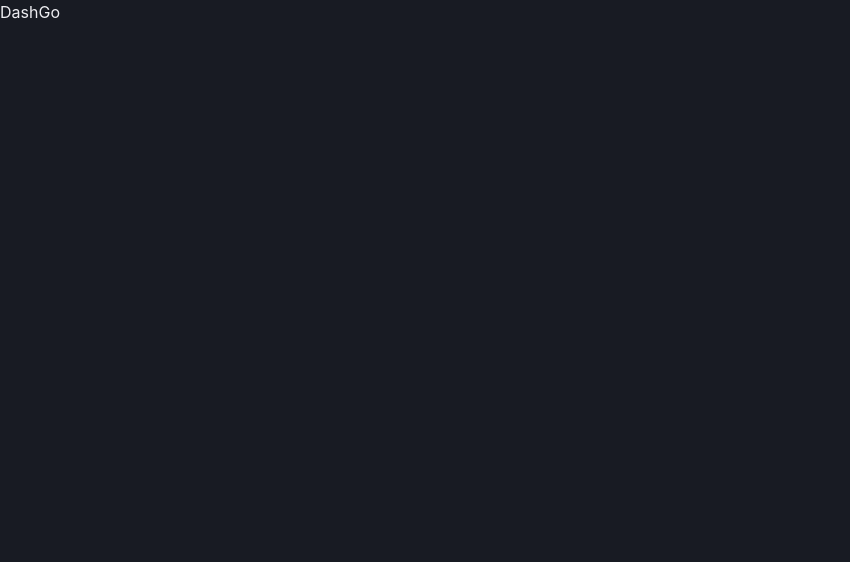
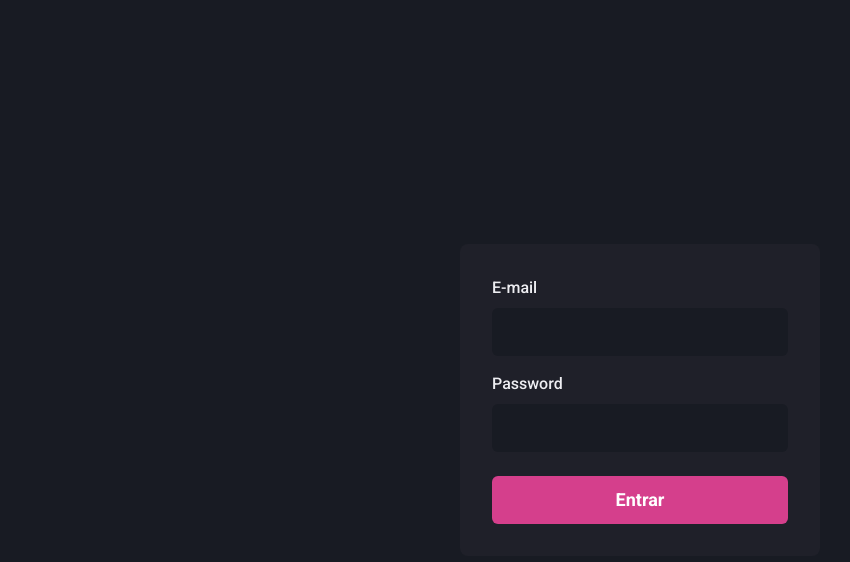
Before and after one commit to k3n3dfelix/DashGo, a Next.js app: page / in a window 1280 px wide. Shown: the top 562 px of the page, without its empty margins (0-850 px from the left). Built offline with nearby package versions, Linux system fonts and the light colour scheme.

Commit message:
Feito estilização tela de login

```diff
--- a/src/pages/_document.tsx
+++ b/src/pages/_document.tsx
@@ -1,13 +1,20 @@
-import { Html, Head, Main, NextScript } from 'next/document'
+import { Html, Head, Main, NextScript } from "next/document";
 
 export default function Document() {
   return (
     <Html lang="en">
-      <Head />
+      <Head>
+        <link rel="preconnect" href="https://fonts.googleapis.com" />
+        <link rel="preconnect" href="https://fonts.gstatic.com" />
+        <link
+          href="https://fonts.googleapis.com/css2?family=Roboto:wght@400;500;700&display=swap"
+          rel="stylesheet"
+        />
+      </Head>
       <body>
         <Main />
         <NextScript />
       </body>
     </Html>
-  )
+  );
 }
--- a/src/pages/index.tsx
+++ b/src/pages/index.tsx
@@ -1,12 +1,49 @@
 import { Inter } from 'next/font/google'
+import { Flex, Input, Button, Stack, FormLabel, FormControl } from '@chakra-ui/react';
 
 
 const inter = Inter({ subsets: ['latin'] })
 
 export default function Home() {
   return (
-    <h1>
-      DashGo
-    </h1>
+    <Flex w="100vw" h="100vh" alignItems="center" justifyContent="center">
+      <Flex as="form" width="100%" maxWidth={360} bg="gray.800" p="8" borderRadius={8} flexDir="column">
+        <Stack spacing={4}>
+          <FormControl>
+          <FormLabel htmlFor="email">E-mail</FormLabel>
+          <Input
+            name="email"
+            id="email"
+            type="email"
+            focusBorderColor="pink.500"
+            bgColor="gray.900"
+            variant="filled"
+            _hover={{
+              bgColor: 'gray.900'
+            }}
+            size="lg"
+
+          >
+          </Input>
+          </FormControl>
+          <FormControl>
+          <FormLabel htmlFor="password">Password</FormLabel>
+          <Input
+            name="password"
+            type="password"
+            focusBorderColor="pink.500"
+            bgColor="gray.900"
+            variant="filled"
+            _hover={{
+              bgColor: 'gray.900'
+            }}
+            size="lg"
+          >
+          </Input>
+          </FormControl>
+         </Stack>
+        <Button type="submit" mt="6" colorScheme="pink" size="lg">Entrar</Button>
+      </Flex>
+    </Flex>
   )
 }
--- a/src/styles/theme.ts
+++ b/src/styles/theme.ts
@@ -15,6 +15,10 @@
       "50": "#EEEEF2",
     }
   },
+  fonts: {
+    heading: 'Roboto',
+    body: 'Roboto',
+  },
   styles: {
     global: {
       body: {
```
